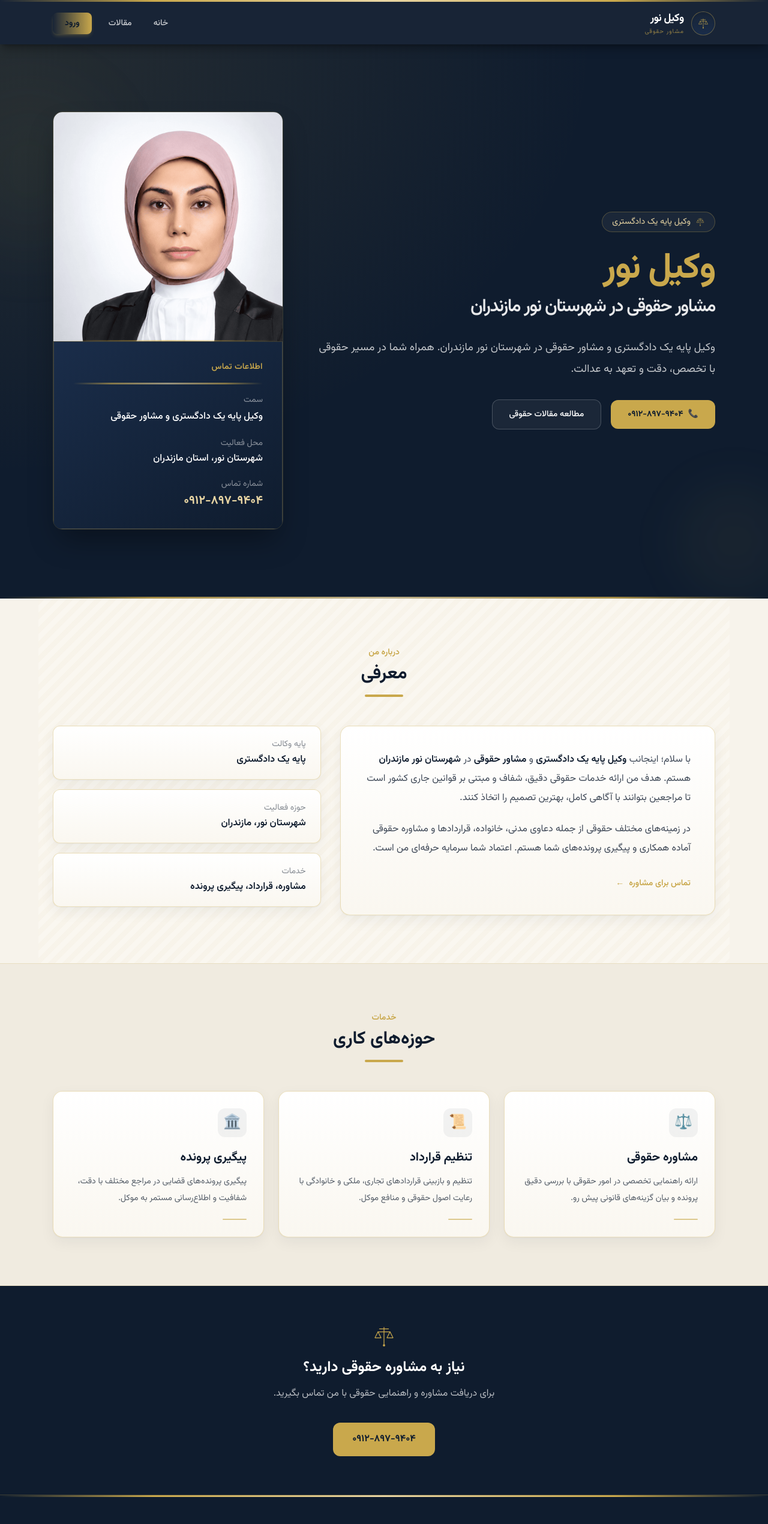
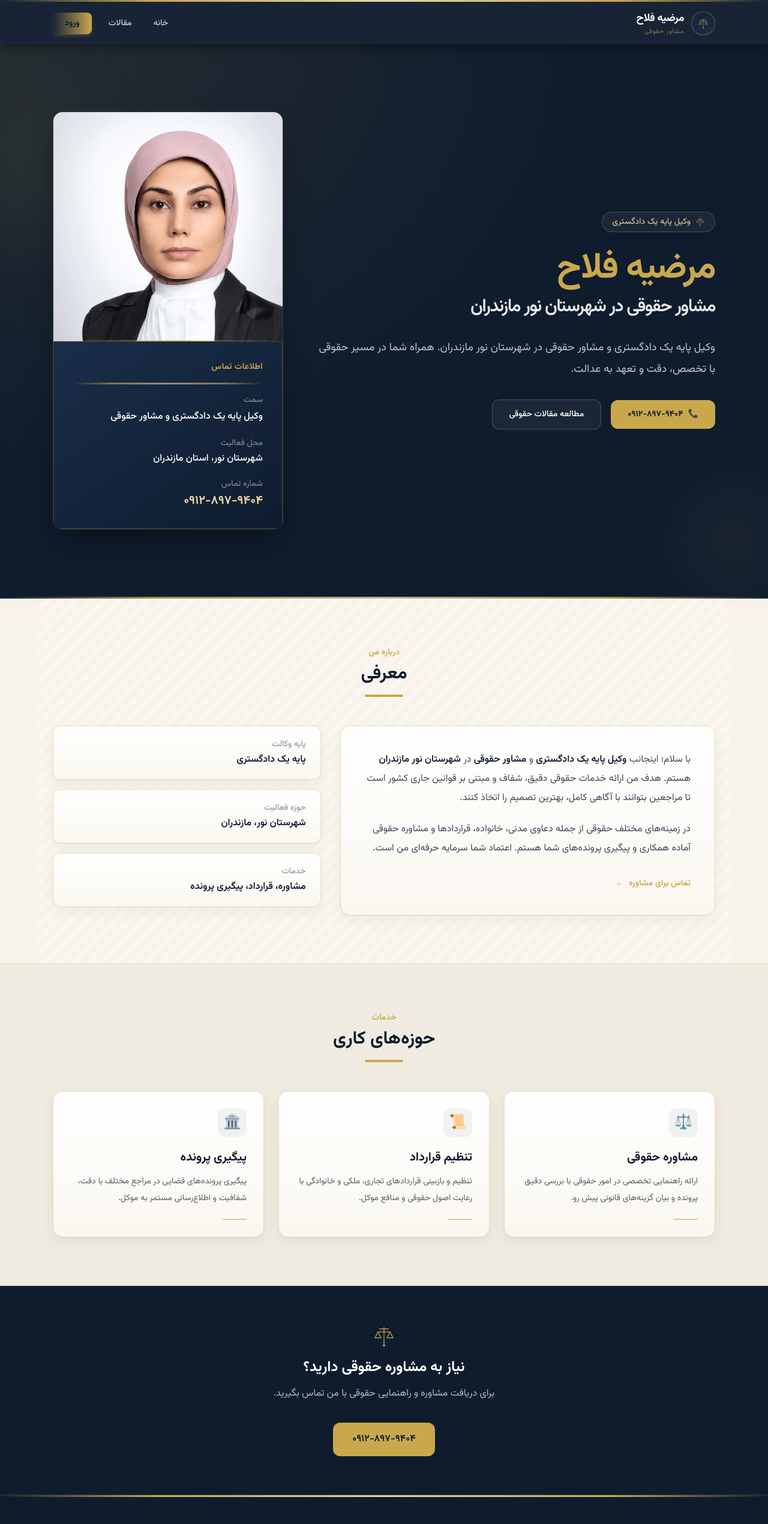
Before and after one commit to alisattarzadeh7/vakil-noor, a Next.js app: page / in a window 1280 px wide. Shown: the top 2541 px of the page at 60% size. Built offline with nearby package versions, Linux system fonts and the light colour scheme.

Commit message:
fix: set name instead of lawyer of noor

```diff
--- a/src/app/layout.tsx
+++ b/src/app/layout.tsx
@@ -13,8 +13,8 @@ const vazirmatn = Vazirmatn({
 
 export const metadata: Metadata = {
   title: {
-    default: "وکیل نور | مشاور حقوقی",
-    template: "%s | وکیل نور",
+    default: "مرضیه فلاح | مشاور حقوقی",
+    template: "%s | مرضیه فلاح",
   },
   description:
     "وکیل پایه یک دادگستری و مشاور حقوقی در شهرستان نور مازندران — ارائه مشاوره و خدمات حقوقی تخصصی.",
--- a/src/app/page.tsx
+++ b/src/app/page.tsx
@@ -42,7 +42,7 @@ export default function Home() {
               </div>
 
               <h1 className="text-4xl font-bold leading-tight tracking-tight sm:text-5xl lg:text-6xl">
-                <span className="text-gold">وکیل نور</span>
+                <span className="text-gold">مرضیه فلاح</span>
                 <br />
                 <span className="mt-2 block text-2xl font-semibold text-white/90 sm:text-3xl">
                   مشاور حقوقی در شهرستان نور مازندران
@@ -77,7 +77,7 @@ export default function Home() {
                 {/* eslint-disable-next-line @next/next/no-img-element */}
                 <img
                   src="/lawyer.png"
-                  alt="وکیل نور — وکیل پایه یک دادگستری"
+                  alt="مرضیه فلاح — وکیل پایه یک دادگستری"
                   className="w-full object-cover object-top"
                   style={{ aspectRatio: "4/4" }}
                 />
--- a/src/app/posts/new/page.tsx
+++ b/src/app/posts/new/page.tsx
@@ -4,7 +4,7 @@ import NewPostClient from "./NewPostClient";
 
 export const metadata: Metadata = {
   title: "مقاله جدید",
-  description: "افزودن مقاله حقوقی جدید به وب‌سایت وکیل نور.",
+  description: "افزودن مقاله حقوقی جدید به وب‌سایت مرضیه فلاح.",
 };
 
 export default function NewPostPage() {
--- a/src/app/posts/page.tsx
+++ b/src/app/posts/page.tsx
@@ -11,7 +11,7 @@ export const dynamic = "force-dynamic";
 export const metadata: Metadata = {
   title: "مقالات",
   description:
-    "مقالات و مطالب حقوقی وکیل نور — مشاور حقوقی شهرستان نور مازندران.",
+    "مقالات و مطالب حقوقی مرضیه فلاح — مشاور حقوقی شهرستان نور مازندران.",
 };
 
 export default async function PostsPage() {
--- a/src/components/Footer.tsx
+++ b/src/components/Footer.tsx
@@ -10,7 +10,7 @@ export default function Footer() {
             <ScaleIcon className="h-8 w-8" />
           </span>
           <div>
-            <p className="font-semibold text-white">وکیل نور</p>
+            <p className="font-semibold text-white">مرضیه فلاح</p>
             <p className="text-sm">وکیل پایه یک دادگستری — شهرستان نور</p>
           </div>
         </div>
--- a/src/components/Navbar.tsx
+++ b/src/components/Navbar.tsx
@@ -30,7 +30,7 @@ export default function Navbar() {
             </span>
             <div>
               <span className="block text-lg font-bold tracking-tight text-white">
-                وکیل نور
+                مرضیه فلاح
               </span>
               <span className="block text-[10px] tracking-widest text-gold/70 uppercase">
                 مشاور حقوقی
```
